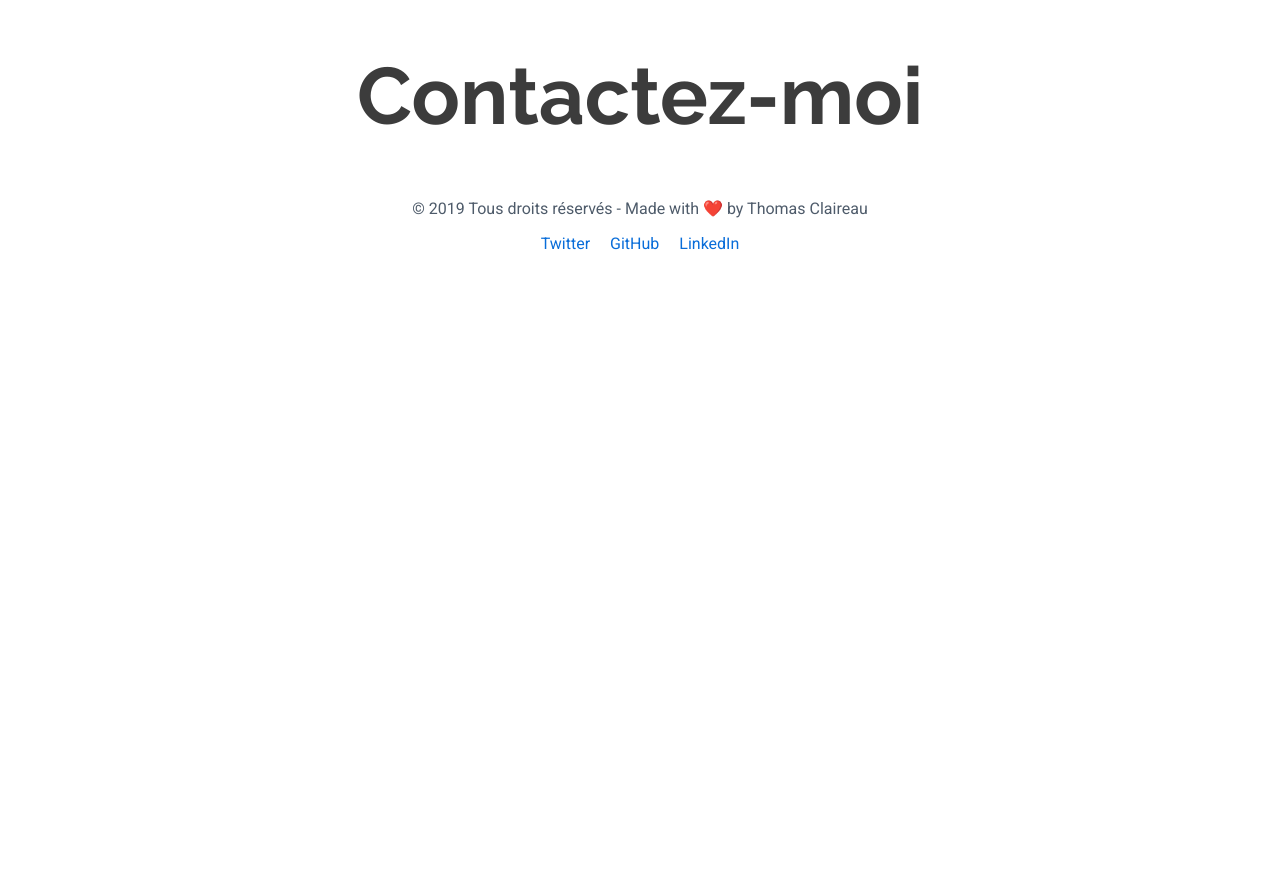
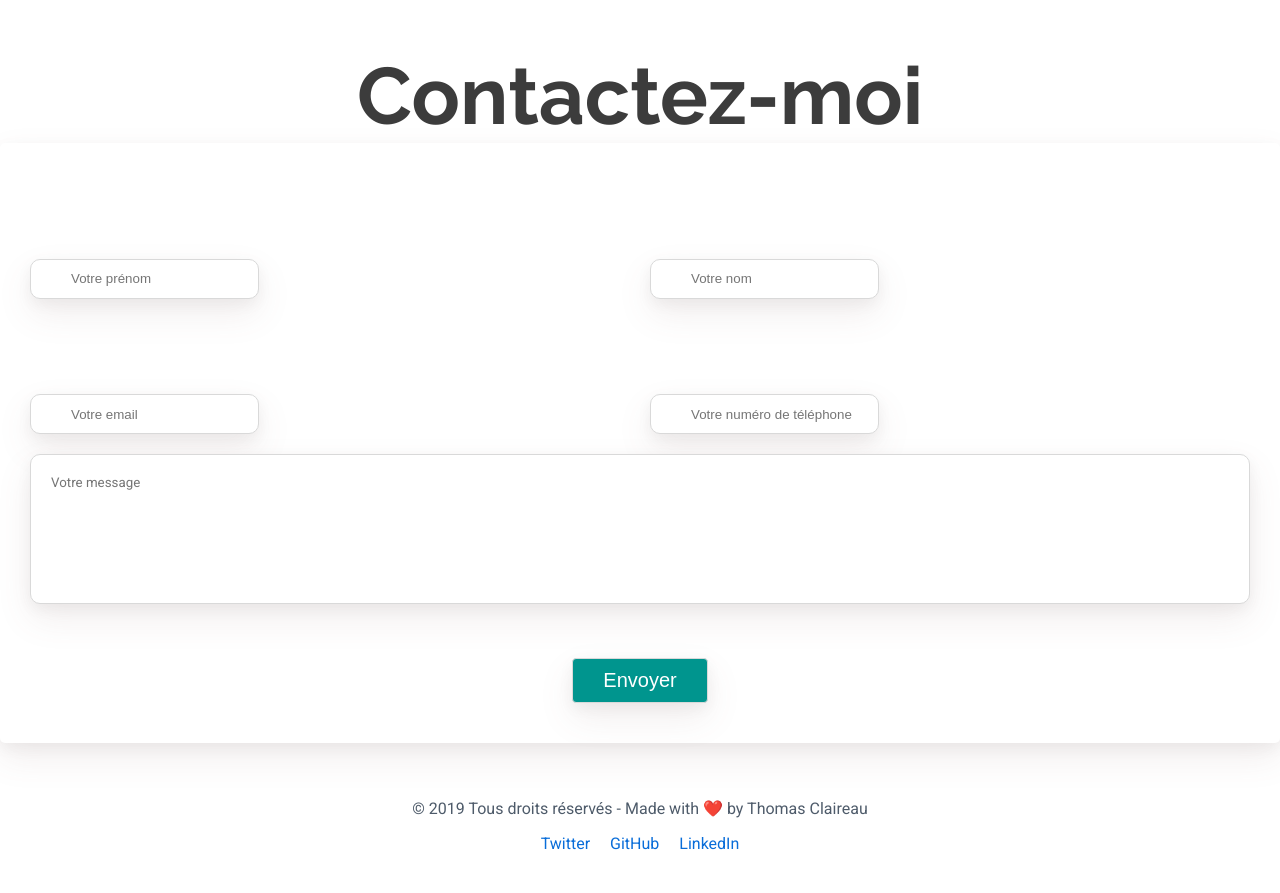
Before and after one commit to thomas-claireau/PHP---P6-Openclassrooms, a PHP site: template src/View/contact.twig in a window 1280 px wide. Shown: the part 151-1044 px from the top of the page. Before the commit the page ends 401 px from the top, so only its background shows below. Run offline with PHP 8.4, Linux system fonts and the light colour scheme; the template is opened without the code that fills it, so the values that code supplies are empty; style sheets or scripts are compiled from the project's sources; some libraries are stand-ins or nearby versions.

Commit message:
page contact in progress

```diff
--- a/public/src/scss/components/_btn.scss
+++ b/public/src/scss/components/_btn.scss
@@ -12,6 +12,7 @@
   background-color: $colorBg;
   transform: translateY(0);
   transition: all 0.2s ease-in-out;
+  cursor: pointer;
 
   &:hover {
     background-color: lighten($colorBg, 5%);
--- a/public/src/scss/pages/contact.scss
+++ b/public/src/scss/pages/contact.scss
@@ -6,13 +6,23 @@
     rgba(27, 76, 130, 1) 54%,
     rgba(77, 170, 150, 1) 97%
   );
+  display: flex;
+  justify-content: center;
+  align-items: center;
+
+  header {
+    padding-top: 0;
+  }
+
+  .colonnes {
+    display: grid;
+    grid-template-columns: 40% 1fr;
+    justify-items: center;
+    align-items: center;
+  }
 
   #menu {
     display: none;
-  }
-
-  #contact {
-    padding-bottom: 200px;
   }
 
   header {
--- a/src/View/contact.twig
+++ b/src/View/contact.twig
@@ -1,6 +1,5 @@
 {% extends "layout/layout.twig" %}
 {% set isContact = true %}
-
 {% block subtitle %}
     Contactez-moi
 {% endblock %}
@@ -15,6 +14,45 @@
 
 {% block main %}
     <main id="contact">
-        <form id="form-contact" action="post"></form>
+        <form id="form-contact" action="post" class="formulaire">
+            <div>
+                <div class="field prenom">
+                    <label for="prenom">
+                        <input type="text" name="prenom" id="prenom" placeholder="Votre prénom" required/>
+                        <img class="js-inject-me" src="{{imgDir}}pictos/people.svg" alt="">
+                    </label>
+                </div>
+                <div class="field nom">
+                    <label for="nom">
+                        <input type="text" name="nom" id="nom" placeholder="Votre nom" required/>
+                        <img class="js-inject-me" src="{{imgDir}}pictos/people.svg" alt="">
+                    </label>
+                </div>
+            </div>
+            <div>
+                <div class="field email">
+                    <label for="email">
+                        <input type="email" name="email" id="email" placeholder="Votre email" required/>
+                        <img class="js-inject-me" src="{{imgDir}}pictos/mail.svg" alt="">
+                    </label>
+                </div>
+                <div class="field tel">
+                    <label for="tel">
+                        <input type="tel" name="tel" id="tel" placeholder="Votre numéro de téléphone"/>
+                        <img class="js-inject-me" src="{{imgDir}}pictos/tel.svg" alt="">
+                    </label>
+                </div>
+            </div>
+            <div>
+                <div class="field message">
+                    <label for="message">
+                        <textarea name="message" id="message" placeholder="Votre message"></textarea>
+                    </label>
+                </div>
+            </div>
+            <div>
+                <input class="btn vertFonce" type="submit" value="Envoyer">
+            </div>
+        </form>
     </main>
 {% endblock %}
```
